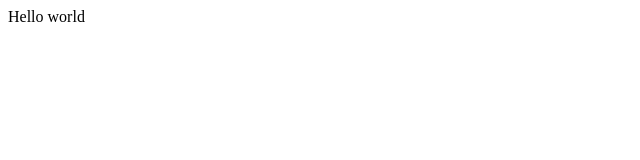
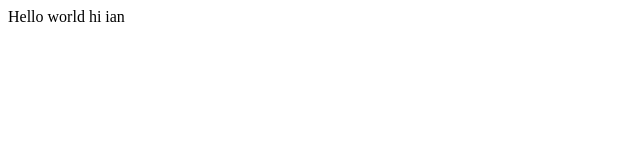
Before and after one commit to ickdigital/ian-repo, a plain HTML site: page index.html in a window 1280 px wide. Shown: the full height of the page, 0-640 px from the left. Drawn offline with Linux system fonts and the light colour scheme.

Commit message:
Branch commit

```diff
--- a/index.html
+++ b/index.html
@@ -6,5 +6,7 @@
 
 Hello world
 
+hi ian
+
 </body>
 </html>
```
